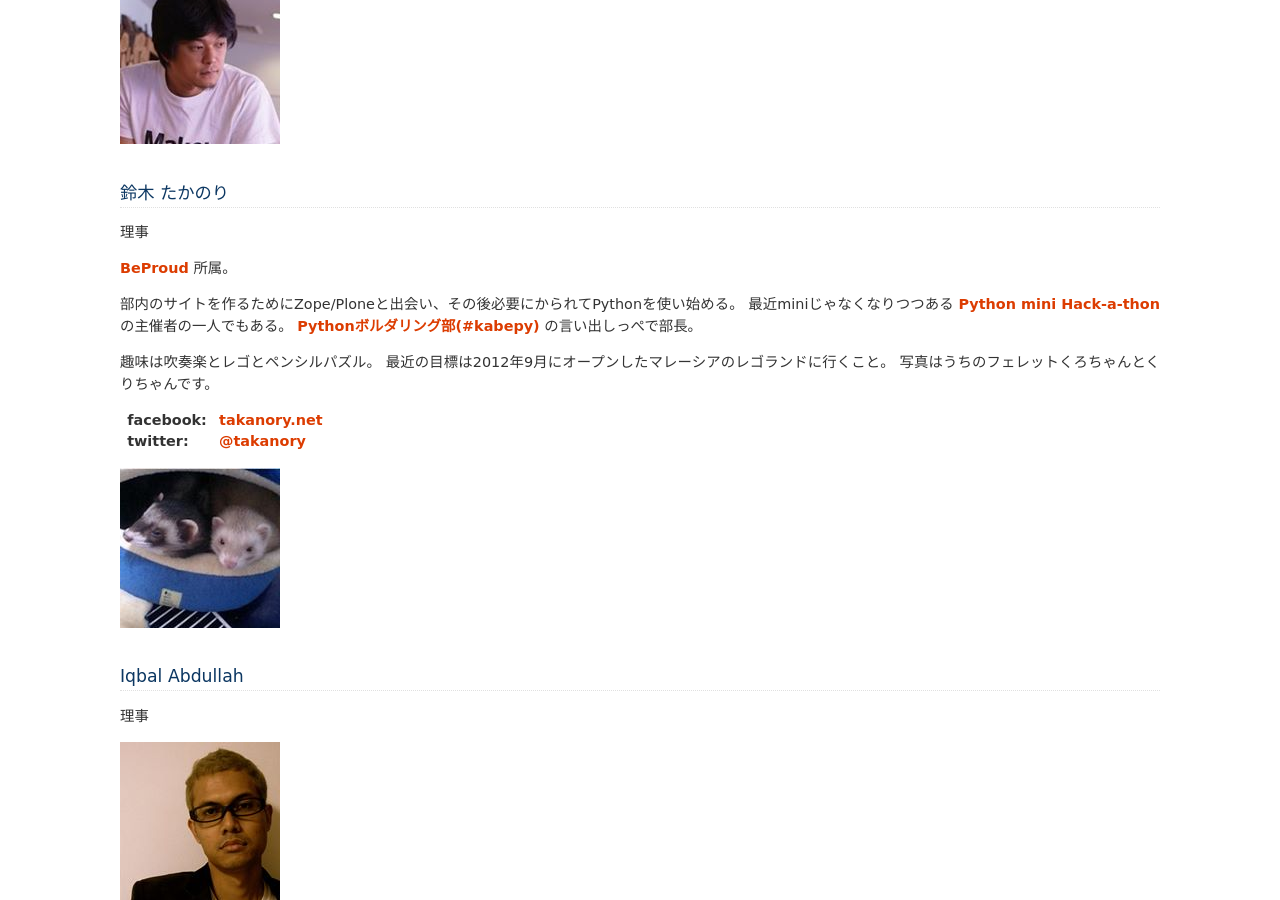
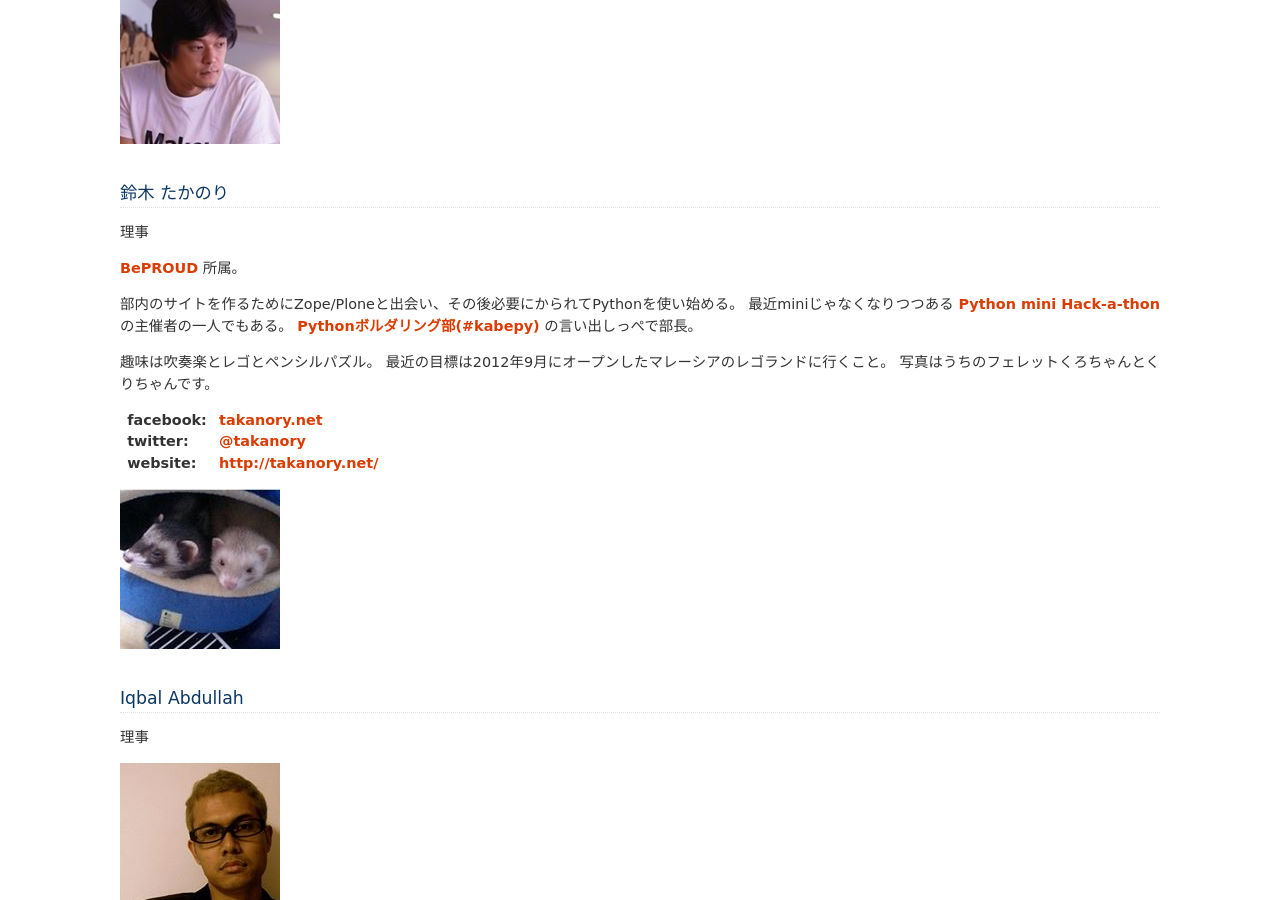
Before and after one commit to pyconjp/www.pycon.jp, a Sphinx documentation site: the page built from source/board.rst, in a window 1280 px wide and 900 px high, scrolled down 1375 px. Built offline with Sphinx 7.4.7, drawn with Linux system fonts in a browser that asks for light colours; some of the changed lines change nothing that is shown.

Commit message:
update takanory profile

```diff
--- a/source/board.rst
+++ b/source/board.rst
@@ -55,10 +55,10 @@ PyCon JP では `PyCon JP 2011`_, `PyCon JP 2012`_ の副座長を務めまし
 =============
 理事
 
-`BeProud <http://www.beproud.jp/>`_ 所属。
+`BePROUD <http://www.beproud.jp/>`_ 所属。
 
 部内のサイトを作るためにZope/Ploneと出会い、その後必要にかられてPythonを使い始める。
-最近miniじゃなくなりつつある `Python mini Hack-a-thon <http://atnd.org/events/17896>`_ の主催者の一人でもある。
+最近miniじゃなくなりつつある `Python mini Hack-a-thon <http://connpass.com/series/14/>`_ の主催者の一人でもある。
 `Pythonボルダリング部(#kabepy) <http://connpass.com/series/64/>`_ の言い出しっぺで部長。
 
 趣味は吹奏楽とレゴとペンシルパズル。
@@ -67,6 +67,7 @@ PyCon JP では `PyCon JP 2011`_, `PyCon JP 2012`_ の副座長を務めまし
 
 :facebook: `takanory.net <https://www.facebook.com/takanory.net>`_
 :twitter: `@takanory <https://twitter.com/takanory>`_
+:website: http://takanory.net/
 
 .. image:: /_static/takanori.jpg
 
```
